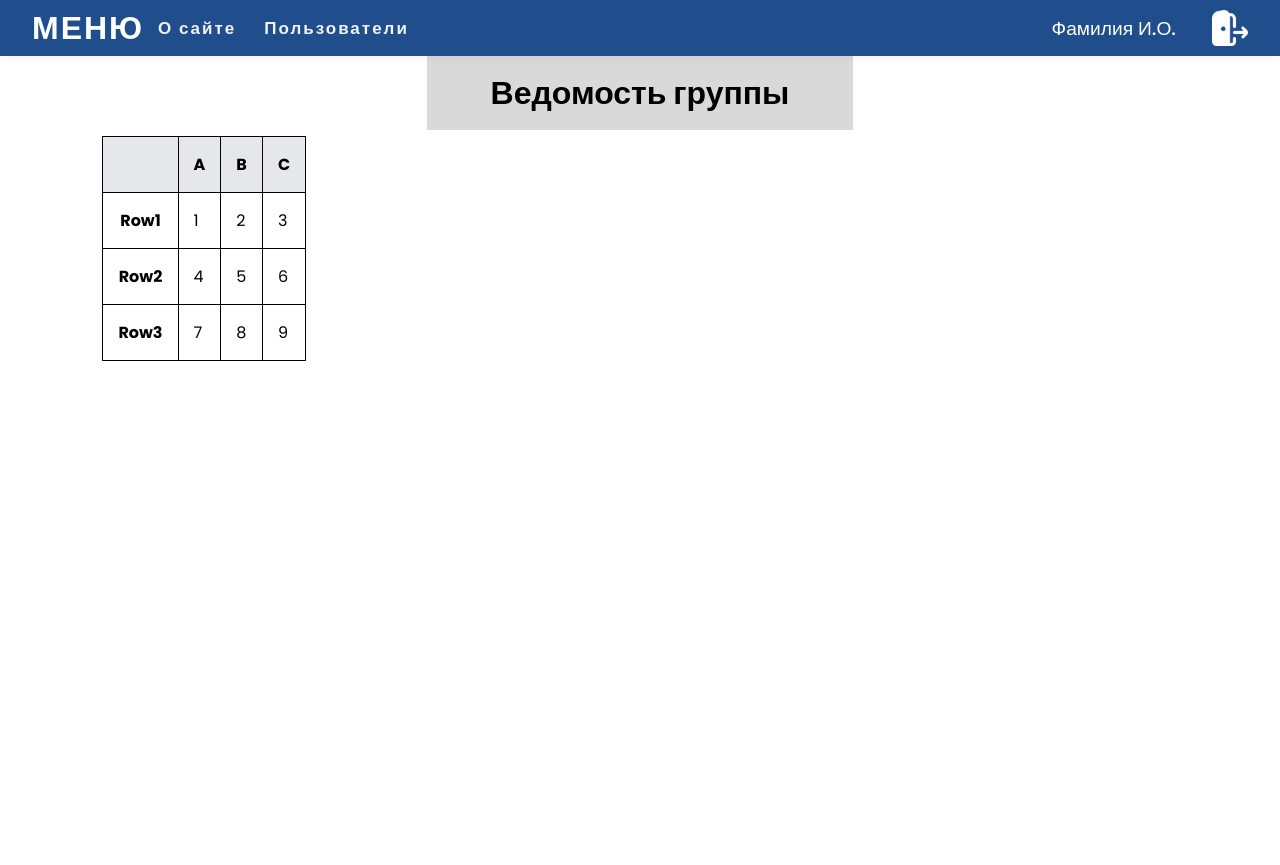
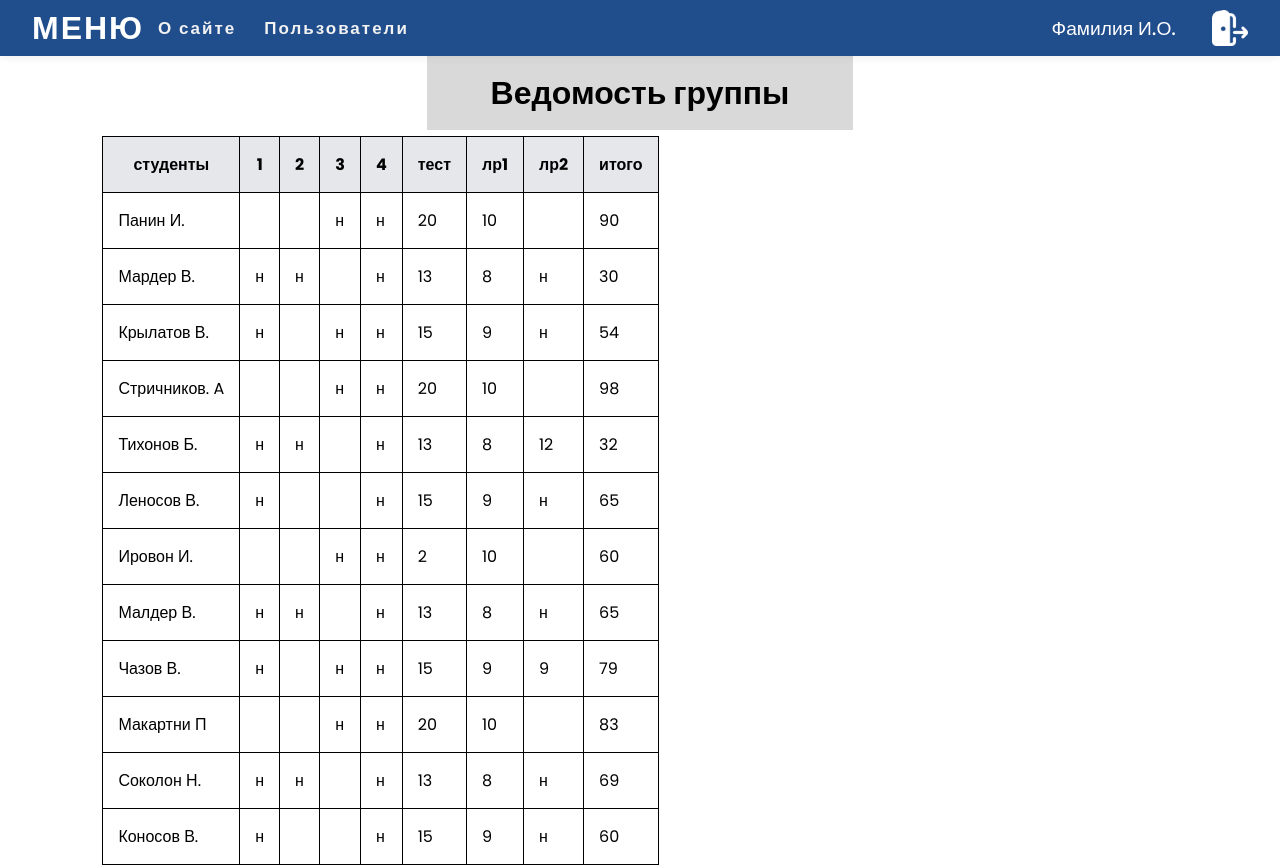
Before and after one commit to LerdPixel/tpr-frontend, a React (Vite) app: page /gradesheet in a window 1280 px wide. Before the commit the page ends 800 px from the top, so only its background shows below. Built offline with nearby package versions, Linux system fonts and the light colour scheme; sample sign-in values are in the browser's storage.

Commit message:
table norm

```diff
--- a/src/components/ui/select/Select.tsx
+++ b/src/components/ui/select/Select.tsx
@@ -10,6 +10,7 @@ interface SelectListProps {
   options: Option[];
   placeholder?: string;
   onChange?: (value: string) => void;
+  textColor? : string;
 }
 
 export const SelectList: React.FC<SelectListProps> = ({
--- /dev/null
+++ b/src/components/ui/table/AdvancedTable.tsx
@@ -0,0 +1,96 @@
+import React, { useState } from 'react';
+import styles from "./table.module.css"
+
+
+const AdvancedTable = ({ data, setData, columnLabels, uneditableCols = [], boolCols = [], tableCl }) => {
+  const [editingCell, setEditingCell] = useState({ row: null, col: null });
+  const [sortConfig, setSortConfig] = useState({ column: null, direction: 'asc' });
+
+  const isBoolCol = (colIdx) => boolCols.includes(colIdx);
+  const isEditableCol = (colIdx) => !uneditableCols.includes(colIdx) && !isBoolCol(colIdx);
+
+  const handleCellClick = (rowIdx, colIdx) => {
+    if (isBoolCol(colIdx)) {
+      const updated = data.map((row, r) =>
+        r === rowIdx ? row.map((cell, c) => (c === colIdx ? !cell : cell)) : row
+      );
+      setData(updated);
+    } else if (isEditableCol(colIdx)) {
+      setEditingCell({ row: rowIdx, col: colIdx });
+    }
+  };
+
+  const handleChange = (e, rowIdx, colIdx) => {
+    const updated = data.map((row, r) =>
+      row.map((cell, c) => (r === rowIdx && c === colIdx ? e.target.value : cell))
+    );
+    setData(updated);
+  };
+
+  const handleBlur = () => {
+    setEditingCell({ row: null, col: null });
+  };
+
+  const handleSort = (colIdx) => {
+    const direction = sortConfig.column === colIdx && sortConfig.direction === 'asc' ? 'desc' : 'asc';
+    const sortedData = [...data].sort((a, b) => {
+      const aVal = a[colIdx];
+      const bVal = b[colIdx];
+      const aComp = isBoolCol(colIdx) ? aVal === true ? 1 : 0 : aVal;
+      const bComp = isBoolCol(colIdx) ? bVal === true ? 1 : 0 : bVal;
+
+      if (!isNaN(aComp) && !isNaN(bComp)) {
+        return direction === 'asc' ? aComp - bComp : bComp - aComp;
+      }
+      return direction === 'asc'
+        ? String(aComp).localeCompare(String(bComp))
+        : String(bComp).localeCompare(String(aComp));
+    });
+    setData(sortedData);
+    setSortConfig({ column: colIdx, direction });
+  };
+
+  return (
+    <table className={`${styles.table} ${tableCl}`}>
+      <thead className={styles.head}>
+        <tr >
+          {columnLabels.map((label, colIdx) => (
+            <th className={styles.th} key={colIdx} onClick={() => handleSort(colIdx)} style={{ cursor: 'pointer' }}>
+              {label}
+              {sortConfig.column === colIdx && (sortConfig.direction === 'asc' ? '  ↑' : ' ↓')}
+            </th>
+          ))}
+        </tr>
+      </thead>
+      <tbody>
+        {data.map((row, rowIdx) => (
+          <tr key={rowIdx}>
+            {row.map((cell, colIdx) => {
+              const isEditing = editingCell.row === rowIdx && editingCell.col === colIdx;
+
+              return (
+                <td className={styles.td} key={colIdx} onClick={() => handleCellClick(rowIdx, colIdx)} style={{ cursor: isEditableCol(colIdx) || isBoolCol(colIdx) ? 'pointer' : 'default' }}>
+                  {isBoolCol(colIdx) ? (
+                    cell ? '' : 'н'
+                  ) : isEditing ? (
+                    <input
+                      type="text"
+                      value={cell}
+                      onChange={(e) => handleChange(e, rowIdx, colIdx)}
+                      onBlur={handleBlur}
+                      autoFocus
+                    />
+                  ) : (
+                    cell
+                  )}
+                </td>
+              );
+            })}
+          </tr>
+        ))}
+      </tbody>
+    </table>
+  );
+};
+
+export default AdvancedTable;
--- /dev/null
+++ b/src/components/ui/table/EditableTable.tsx
@@ -0,0 +1,49 @@
+import React, { useState } from 'react'
+import cl from "./table.module.css"
+
+const EditableTable = ({ data, setData }) => {
+  const [editingCell, setEditingCell] = useState({ row: null, col: null });
+
+  const handleCellClick = (rowIdx, colIdx) => {
+    setEditingCell({ row: rowIdx, col: colIdx });
+  };
+
+  const handleChange = (e, rowIdx, colIdx) => {
+    const updated = data.map((row, r) =>
+      row.map((cell, c) => (r === rowIdx && c === colIdx ? e.target.value : cell))
+    );
+    setData(updated);
+  };
+
+  const handleBlur = () => {
+    setEditingCell({ row: null, col: null });
+  };
+
+  return (
+    <table border="1">
+      <tbody>
+        {data.map((row, rowIdx) => (
+          <tr key={rowIdx}>
+            {row.map((cell, colIdx) => (
+              <td key={colIdx} onClick={() => handleCellClick(rowIdx, colIdx)}>
+                {editingCell.row === rowIdx && editingCell.col === colIdx ? (
+                  <input
+                    type="text"
+                    value={cell}
+                    onChange={(e) => handleChange(e, rowIdx, colIdx)}
+                    onBlur={handleBlur}
+                    autoFocus
+                  />
+                ) : (
+                  cell
+                )}
+              </td>
+            ))}
+          </tr>
+        ))}
+      </tbody>
+    </table>
+  );
+};
+
+export default EditableTable;
--- a/src/pages/Gradesheet.tsx
+++ b/src/pages/Gradesheet.tsx
@@ -1,14 +1,56 @@
+import { useState } from "react";
 import Table from "../components/ui/table/Table.tsx"
 import cl from "../styles/gradesheet.module.css"
+import EditableTable from "../components/ui/table/EditableTable.tsx";
+import AdvancedTable from "../components/ui/table/AdvancedTable.tsx";
 
 const Gradesheet = () => {
-  const columnLabels = ['A', 'B', 'C'];
-  const rowLabels = ['Row1', 'Row2', 'Row3'];
-  const matrix = [
-    [1, 2, 3],
-    [4, 5, 6],
-    [7, 8, 9],
-  ];
+  const groups = [
+    {
+      groupName : 'М25-923',
+      columnLabels : ['студенты', '1', '2', '3', '4', 'тест', 'лр1', 'лр2', 'итого'],
+      lections : [1, 2, 3, 4],
+      labs : [6, 7],
+      test : [5],
+      data : [
+  ['Панин И.', 'н', 'н', '', '', '20', '10', '', '90'],
+ ['Мардер В.', '', '', 'н', '', '13', '8', 'н', '30'],
+ ['Крылатов В.', '', 'н', '', '', '15', '9', 'н', '54'],
+ ['Стричников. A', 'н', 'н', '', '', '20', '10','', '98'],
+ ['Тихонов Б.', '', '', 'н', '', '13', '8', '12', '32'],
+ ['Леносов В.', '', 'н', '+', '', '15', '9', 'н', '65'],
+   ['Ировон И.', 'н', 'н', '', '', '2', '10', '', '60' ],
+ ['Малдер В.', '', '', 'н', '', '13', '8', 'н', '65'],
+ ['Чазов В.', '', 'н', '', '', '15', '9', '9', '79'],
+ ['Макартни П', 'н', 'н', '', '', '20', '10', '', '83'],
+ ['Соколон Н.', '', '', 'н', '', '13', '8', 'н', '69'],
+ ['Коносов В.', '', 'н', '+', '', '15', '9', 'н', '60'],
+  ]
+    }
+  ]
+  const students = ['Панин И.', 'Мардер В.', 'Крылатов В.', 'Стричников. A', 'Тихонов Б.', 'Леносов В.'];
+  const columnLabels = ['студенты', '1', '2', '3', '4', 'тест', 'лр1', 'лр2', 'итого'];
+  const lections = [1, 2, 3, 4]
+  const labs = [6, 7]
+  const test = [5]
+  const [gradesheetValues, setGradesheetValues] = useState([
+  ['Панин И.', 'н', 'н', '', '', '20', '10', '', '90'],
+ ['Мардер В.', '', '', 'н', '', '13', '8', 'н', '30'],
+ ['Крылатов В.', '', 'н', '', '', '15', '9', 'н', '54'],
+ ['Стричников. A', 'н', 'н', '', '', '20', '10','', '98'],
+ ['Тихонов Б.', '', '', 'н', '', '13', '8', '12', '32'],
+ ['Леносов В.', '', 'н', '+', '', '15', '9', 'н', '65'],
+   ['Ировон И.', 'н', 'н', '', '', '2', '10', '', '60' ],
+ ['Малдер В.', '', '', 'н', '', '13', '8', 'н', '65'],
+ ['Чазов В.', '', 'н', '', '', '15', '9', '9', '79'],
+ ['Макартни П', 'н', 'н', '', '', '20', '10', '', '83'],
+ ['Соколон Н.', '', '', 'н', '', '13', '8', 'н', '69'],
+ ['Коносов В.', '', 'н', '+', '', '15', '9', 'н', '60'],
+  ]);
+
+  function mergeArray(line, matrix) {
+    return matrix.map((row, rowNum) => [line[rowNum], ...row])
+  }
 
   return (
 
@@ -16,11 +58,13 @@ const Gradesheet = () => {
       <div className={cl.gradesheet_header}>
         <h1 className="">Ведомость группы</h1>
       </div>
-      <Table
+      <AdvancedTable
+        data={gradesheetValues}
+        setData={setGradesheetValues}
+        columnLabels={columnLabels}
+        uneditableCols={[...test, ...labs]}
+        boolCols={lections}
         tableCl={cl.table}
-        matrix={matrix}
-        rowLabels={rowLabels}
-        columnLabels={columnLabels}
       />
     </div>
 
--- a/src/styles/App.css
+++ b/src/styles/App.css
@@ -24,10 +24,14 @@
 }
 
 .container {
+  margin-top: 30px;
+  position: absolute;
+  top: 50%;
+  left: 50%;
+  -ms-transform: translate(-50%, -50%);
+  transform: translate(-50%, -50%);
 
   max-width: 450px;
-  flex-grow: 10px;
-  margin: 8vh auto;
   padding: 4rem;
   text-align: center;
   background-color: #fff;
```
